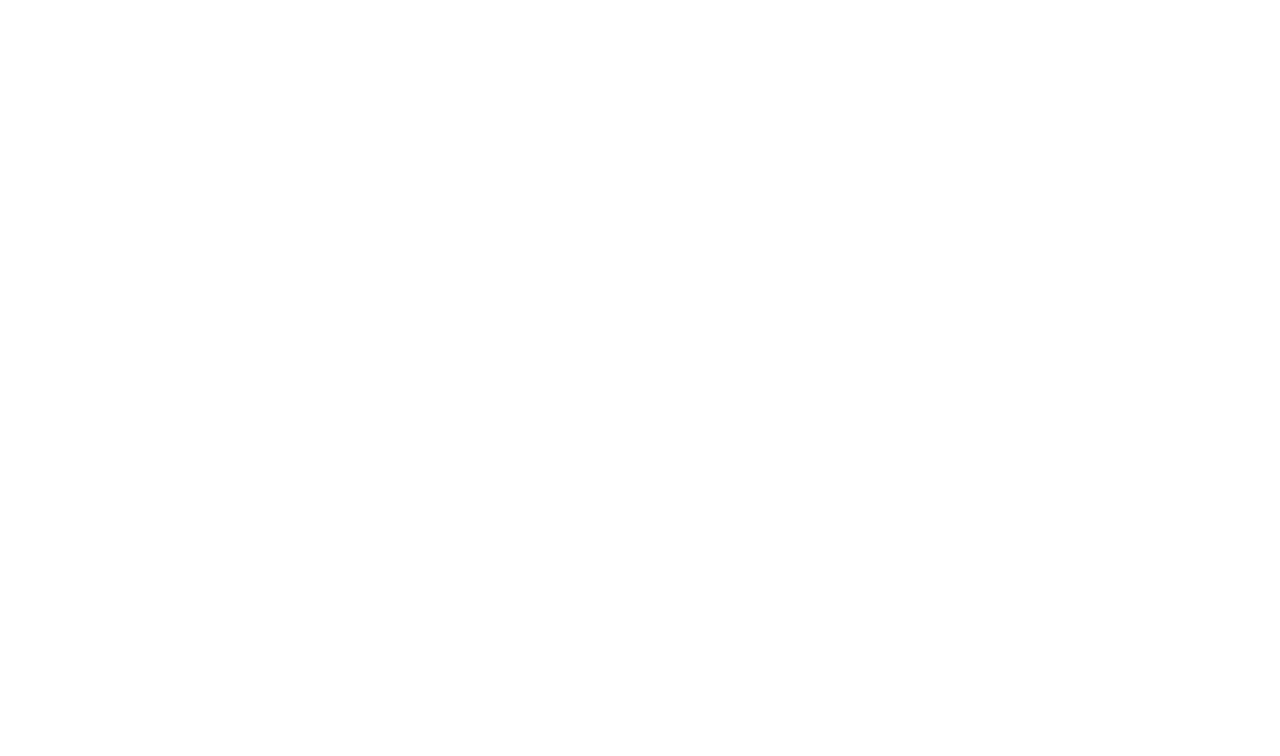
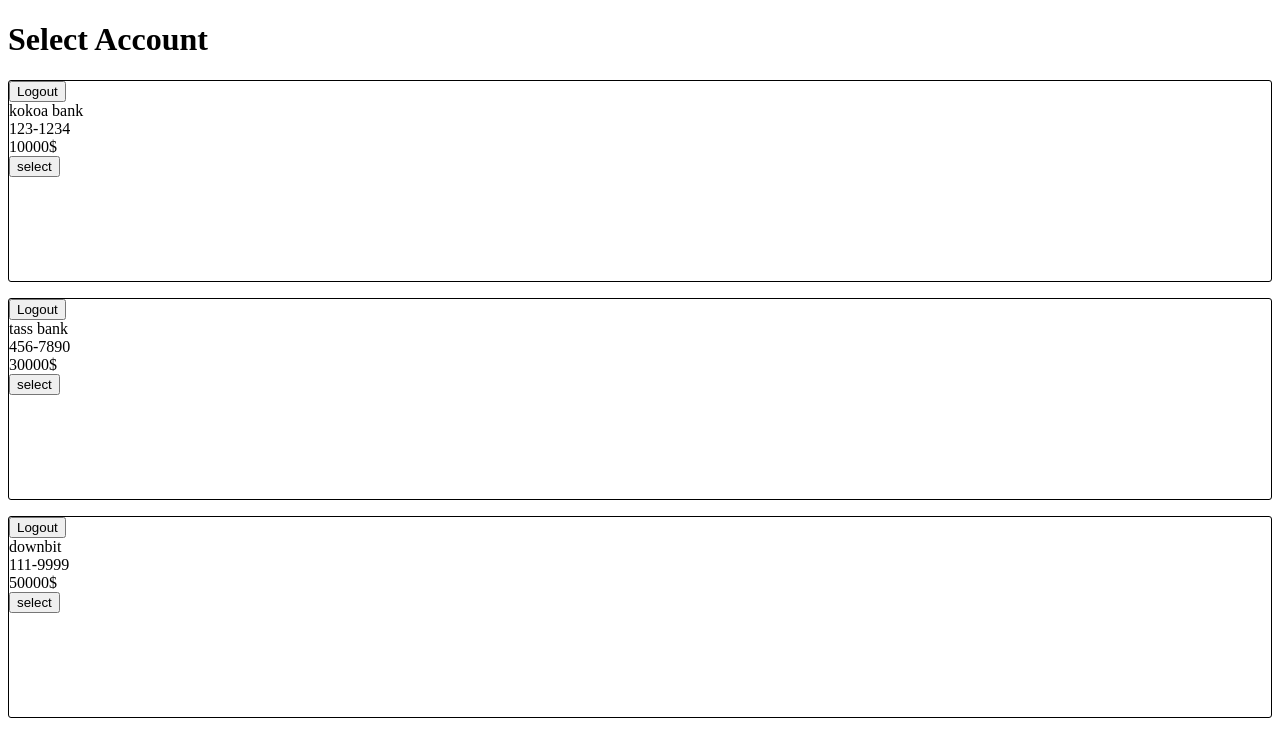
Before and after one commit to findmytrueself/simple-ATM, a React (Create React App) app: page /account in a window 1280 px wide. Shown: the top 756 px of the page. Built offline with nearby package versions, Linux system fonts and the light colour scheme.

Commit message:
deposit,withdraw,logout module, need to change deposit module logic

```diff
--- a/src/components/Account/Account.jsx
+++ b/src/components/Account/Account.jsx
@@ -1,16 +1,85 @@
-import React from 'react';
-
-const Account = () => {
+import React, { useState } from 'react';
+import { css } from '@emotion/react';
+import { useNavigate } from 'react-router-dom';
+import styled from '@emotion/styled';
+import useDeposit from '../../hooks/useDeposit';
+import useLogout from '../../hooks/useLogout';
+const Account = ({ bankname, cardnum, balance }) => {
+  const [isSelect, setIsSelect] = useState(false);
+  const [isDeposit, setIsDeposit] = useState(false);
+  const [isWithdraw, setIsWithdraw] = useState(false);
+  const [deposit, setDeposit] = useState(0);
+  const [withdraw, setWithdraw] = useState(0);
+  const navigate = useNavigate();
+  const depositDispatch = useDeposit();
+  const logout = useLogout();
+  const logoutHandler = () => {
+    logout();
+    navigate('/');
+  };
+  const depositHandler = () => {
+    depositDispatch({ bankname, deposit });
+  };
+  const withdrawHandler = () => {
+    console.log('withdraw', { bankname, withdraw });
+  };
   return (
     <>
-      <h1>Select Account</h1>
-      <div>bank name</div>
-      <div>card number</div>
-      <div>balance</div>
-      <button>deposit</button>
-      <button>withdraw</button>
+      <Container>
+        <button onClick={logoutHandler}>Logout</button>
+        <div>{bankname}</div>
+        <div>{cardnum}</div>
+        <div>{balance}$</div>
+        {!isSelect ? (
+          <button onClick={() => setIsSelect(!isSelect)}>select</button>
+        ) : (
+          <div>
+            <button onClick={() => setIsSelect(!isSelect)}>cancel</button>
+            <div>
+              {!isDeposit ? (
+                <button onClick={() => setIsDeposit(!isDeposit)}>
+                  Deposit
+                </button>
+              ) : (
+                <div>
+                  <input
+                    type="text"
+                    onChange={(e) => setDeposit(e.target.value)}
+                  />
+                  <button onClick={depositHandler}>Deposit</button>
+                </div>
+              )}
+            </div>
+            <div>
+              <div>
+                {!isWithdraw ? (
+                  <button onClick={() => setIsWithdraw(!isWithdraw)}>
+                    Withdraw
+                  </button>
+                ) : (
+                  <div>
+                    <input
+                      type="text"
+                      onChange={(e) => setWithdraw(e.target.value)}
+                    />
+                    <button onClick={withdrawHandler}>Withdraw</button>
+                  </div>
+                )}
+              </div>
+            </div>
+          </div>
+        )}
+      </Container>
     </>
   );
 };
 
 export default Account;
+
+const Container = styled.div`
+  border: solid;
+  border-width: thin;
+  border-radius: 3px;
+  margin-bottom: 1em;
+  height: 25vh;
+`;
--- a/src/components/Account/AccountList.jsx
+++ b/src/components/Account/AccountList.jsx
@@ -1,9 +1,21 @@
 import React from 'react';
 import { useSelector } from 'react-redux';
+import Account from './Account';
 const AccountList = () => {
   const selector = useSelector((state) => state.card[0]);
-  console.log(selector);
-  return <div></div>;
+  return (
+    <>
+      <h1>Select Account</h1>
+      {selector.accounts.map((account) => (
+        <Account
+          key={account.bankname}
+          bankname={account.bankname}
+          cardnum={account.cardnum}
+          balance={account.balance}
+        />
+      ))}
+    </>
+  );
 };
 
 export default AccountList;
--- a/src/components/Input.jsx
+++ b/src/components/Input.jsx
@@ -2,9 +2,11 @@
 import { dummyData } from '../static/dummyData';
 import useAccessCard from '../hooks/useAccessCard';
 import { useNavigate } from 'react-router-dom';
+import useLogout from '../hooks/useLogout';
 const InputCard = () => {
   const navigate = useNavigate();
   const accessCard = useAccessCard();
+  const logout = useLogout();
   const [cardFront, setCardFront] = useState('');
   const [cardBack, setCardBack] = useState('');
   const [password, setPassword] = useState('');
@@ -42,6 +44,7 @@
       {!isPIN ? (
         <div>
           <h1>Insert Card & Click button</h1>
+          <button onClick={() => logout()}>초기화버튼</button>
           <span>
             <input type="text" onChange={(e) => cardFrontInput(e)} />
             <span>-</span>
--- /dev/null
+++ b/src/hooks/useDeposit.js
@@ -0,0 +1,10 @@
+import { useDispatch } from 'react-redux';
+import { useCallback } from 'react';
+import { depositAccount } from '../modules/card';
+export default function useDeposit() {
+  const dispatch = useDispatch();
+  return useCallback(
+    (payload) => dispatch(depositAccount(payload)),
+    [dispatch],
+  );
+}
--- /dev/null
+++ b/src/hooks/useLogout.js
@@ -0,0 +1,7 @@
+import { useDispatch } from 'react-redux';
+import { useCallback } from 'react';
+import { logoutCard } from '../modules/card';
+export default function useLogout() {
+  const dispatch = useDispatch();
+  return useCallback((payload) => dispatch(logoutCard(payload)), [dispatch]);
+}
--- a/src/modules/card/actionCreator.js
+++ b/src/modules/card/actionCreator.js
@@ -1,4 +1,15 @@
 // Action Object
 export const ACCESS_CARD = 'ACCESS_CARD';
+export const LOGOUT_CARD = 'LOGOUT_CARD';
+export const SELECT_ACCOUNT = 'SELECT_ACCOUNT';
+export const DEPOSIT_ACCOUNT = 'DEPOSIT_ACCOUNT';
+export const WITHDRAW_ACCOUNT = 'WITHDRAW_ACCOUNT';
 // Action Creator
 export const accessCard = (payload) => ({ type: ACCESS_CARD, payload });
+export const logoutCard = (payload) => ({ type: LOGOUT_CARD, payload });
+export const selectAccount = (payload) => ({ type: SELECT_ACCOUNT, payload });
+export const depositAccount = (payload) => ({ type: DEPOSIT_ACCOUNT, payload });
+export const withdrawAccount = (payload) => ({
+  type: WITHDRAW_ACCOUNT,
+  payload,
+});
--- a/src/modules/card/reducer.js
+++ b/src/modules/card/reducer.js
@@ -1,4 +1,10 @@
-import { ACCESS_CARD } from '.';
+import {
+  ACCESS_CARD,
+  LOGOUT_CARD,
+  SELECT_ACCOUNT,
+  DEPOSIT_ACCOUNT,
+  WITHDRAW_ACCOUNT,
+} from '.';
 import { dummyData } from '../../static/dummyData';
 const initialState = dummyData;
 // reducer
@@ -10,10 +16,29 @@
           ? el
           : null,
       );
-    case 'deposit':
-      return state + action.payload;
-    case 'withdraw':
-      return state - action.payload;
+    case LOGOUT_CARD:
+      return (state = initialState);
+    case SELECT_ACCOUNT:
+      return state;
+    case DEPOSIT_ACCOUNT:
+      console.log(action.payload, 'payload');
+      console.log(state);
+      const temp = state[0].accounts.map((el) => {
+        if (el.bankname === action.payload.bankname) {
+          const updateBalance = el.balance + +action.payload.deposit;
+          return Object.assign({}, { ...el }, { balance: updateBalance });
+        }
+        return el;
+      });
+    //   return state.map((el) => {
+    //     if (el.accounts.bankname === action.payload.bankname) {
+    //       el.accounts.balance += +action.payload.deposit;
+    //       //   return Object.assign({}, { ...el });
+    //     }
+    //     return el;
+    //   });
+    case WITHDRAW_ACCOUNT:
+      return state;
     default:
       return state;
   }
--- a/src/modules/index.js
+++ b/src/modules/index.js
@@ -11,6 +11,4 @@
 };
 const rootReducer = combineReducers({ card });
 
-// export default rootReducer;
-
 export default persistReducer(persistConfig, rootReducer);
--- a/src/static/dummyData.js
+++ b/src/static/dummyData.js
@@ -3,27 +3,27 @@
     id: 1,
     cardPIN: { '123-1234': '1234', '456-7890': '7890', '111-9999': '9999' },
     accounts: [
-      { name: 'kokoa bank', balance: 10000 },
-      { name: 'tass bank', balance: 30000 },
-      { name: 'downbit', balance: 50000 },
+      { bankname: 'kokoa bank', cardnum: '123-1234', balance: 10000 },
+      { bankname: 'tass bank', cardnum: '456-7890', balance: 30000 },
+      { bankname: 'downbit', cardnum: '111-9999', balance: 50000 },
     ],
   },
   {
     id: 2,
     cardPIN: { '111-1231': '1231', '131-7892': '7892', '121-9299': '9299' },
     accounts: [
-      { name: 'kokoa bank', balance: 10000 },
-      { name: 'tass bank', balance: 30000 },
-      { name: 'downbit', balance: 50000 },
+      { bankname: 'kokoa bank', cardnum: '111-1231', balance: 10000 },
+      { bankname: 'tass bank', cardnum: '131-7892', balance: 30000 },
+      { bankname: 'downbit', cardnum: '121-9299', balance: 50000 },
     ],
   },
   {
     id: 3,
     cardPIN: { '111-2222': '2222', '333-4444': '4444', '333-9929': '9929' },
     accounts: [
-      { name: 'kokoa bank', balance: 10000 },
-      { name: 'tass bank', balance: 30000 },
-      { name: 'downbit', balance: 50000 },
+      { bankname: 'kokoa bank', cardnum: '111-2222', balance: 10000 },
+      { bankname: 'tass bank', cardnum: '333-4444', balance: 30000 },
+      { bankname: 'downbit', cardnum: '333-9929', balance: 50000 },
     ],
   },
 ];
```
Also changed, not shown: src/hooks/useWithdraw.js (added, +10 -0 lines), 1 other file (tests, documents, lock files or other folders).
